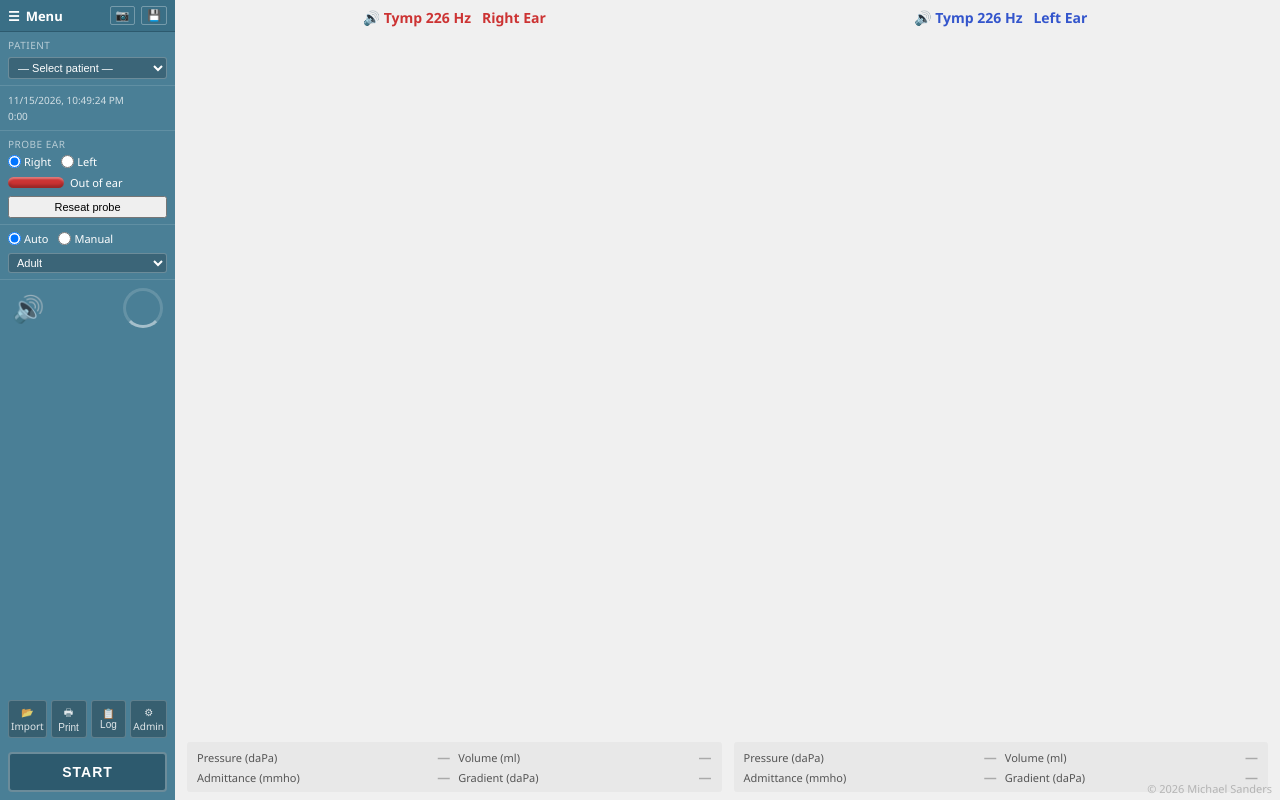
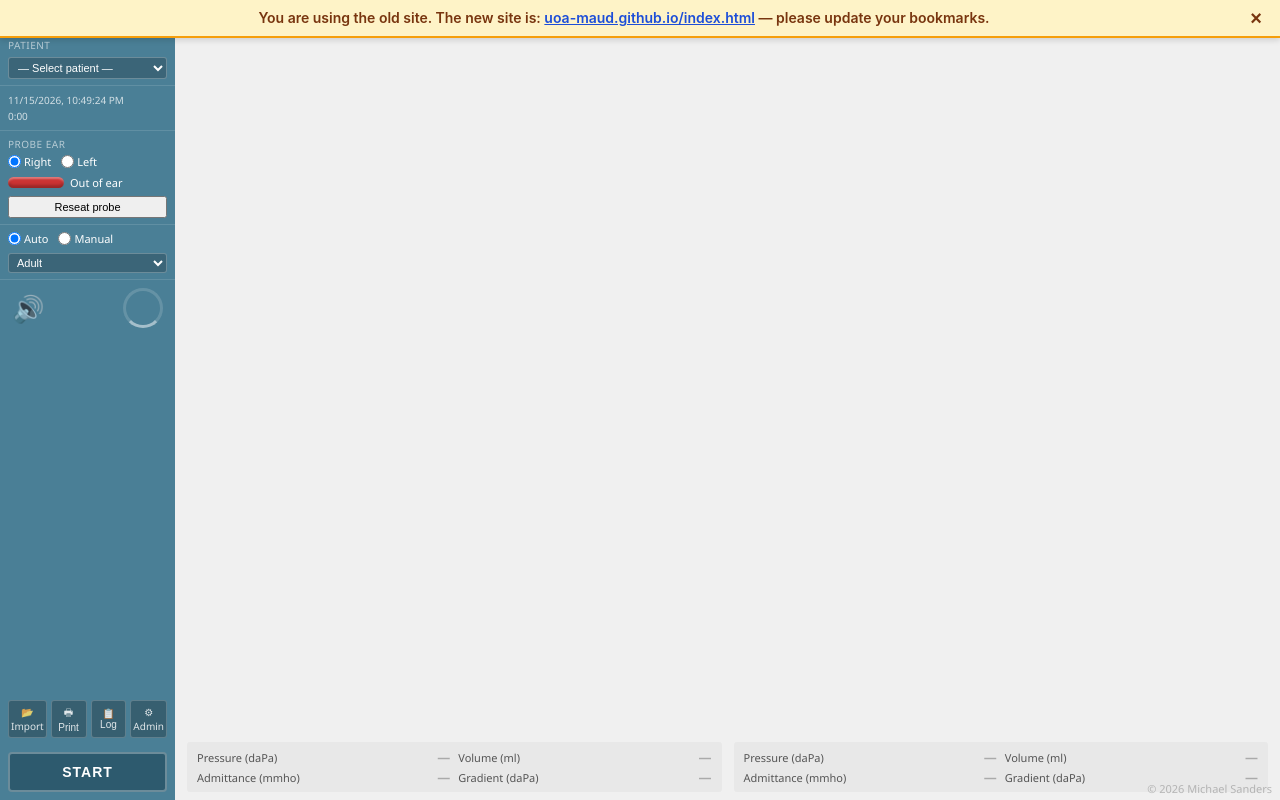
Before and after one commit to jakalnz/immittance-simulator, a plain HTML site: page index.html in a window 1280 px wide. Drawn offline with Linux system fonts and the light colour scheme; no server answers.

Commit message:
Add 'this site has moved' banner pointing to uoa-maud.github.io
Co-Authored-By: Claude Opus 5.5 <noreply@anthropic.com>
Claude-Session: https://claude.ai/code/session_01Vr4KV5nrTjWUWnc7tkddrw

```diff
--- a/index.html
+++ b/index.html
@@ -214,5 +214,50 @@
 <script src="reflexShape.js"></script>
 <script src="probeFit.js"></script>
 <script src="app.js"></script>
+<!-- uoa-maud-moved-banner -->
+<script>
+(function () {
+  var FIXED = "";
+  try { if (sessionStorage.getItem("uoaMovedDismissed")) return; } catch (e) {}
+  function target() {
+    return FIXED || ("https://uoa-maud.github.io" + location.pathname + location.search + location.hash);
+  }
+  function show() {
+    if (document.getElementById("uoa-moved-banner")) return;
+    var css = document.createElement("style");
+    css.textContent = "#uoa-moved-banner{position:fixed;top:0;left:0;right:0;z-index:2147483647;" +
+      "background:#fef3c7;color:#78350f;border-bottom:2px solid #f59e0b;box-shadow:0 2px 6px rgba(0,0,0,.15);" +
+      "font:600 14px/1.4 -apple-system,BlinkMacSystemFont,'Segoe UI',Roboto,Arial,sans-serif;" +
+      "padding:8px 46px 8px 14px;text-align:center}" +
+      "#uoa-moved-banner a{color:#1d4ed8;text-decoration:underline;word-break:break-all}" +
+      "#uoa-moved-banner button{position:absolute;top:50%;right:10px;transform:translateY(-50%);" +
+      "background:none;border:0;font:700 20px/1 sans-serif;color:#78350f;cursor:pointer;padding:4px 8px}" +
+      "@media print{ #uoa-moved-banner{display:none!important} }";
+    var bar = document.createElement("div");
+    bar.id = "uoa-moved-banner";
+    bar.setAttribute("role", "status");
+    bar.appendChild(document.createTextNode("You are using the old site. The new site is: "));
+    var a = document.createElement("a");
+    var shown = FIXED || ("https://uoa-maud.github.io" + location.pathname);
+    a.href = target();
+    a.textContent = shown.replace("https://", "");
+    a.addEventListener("click", function () { a.href = target(); });
+    bar.appendChild(a);
+    bar.appendChild(document.createTextNode(" — please update your bookmarks."));
+    var x = document.createElement("button");
+    x.type = "button";
+    x.setAttribute("aria-label", "Dismiss");
+    x.textContent = "×";
+    x.addEventListener("click", function () {
+      bar.remove();
+      try { sessionStorage.setItem("uoaMovedDismissed", "1"); } catch (e) {}
+    });
+    bar.appendChild(x);
+    document.head.appendChild(css);
+    document.body.appendChild(bar);
+  }
+  if (document.body) show(); else document.addEventListener("DOMContentLoaded", show);
+})();
+</script>
 </body>
 </html>
```
Also changed, not shown: admin.html (+45 -0 lines).
